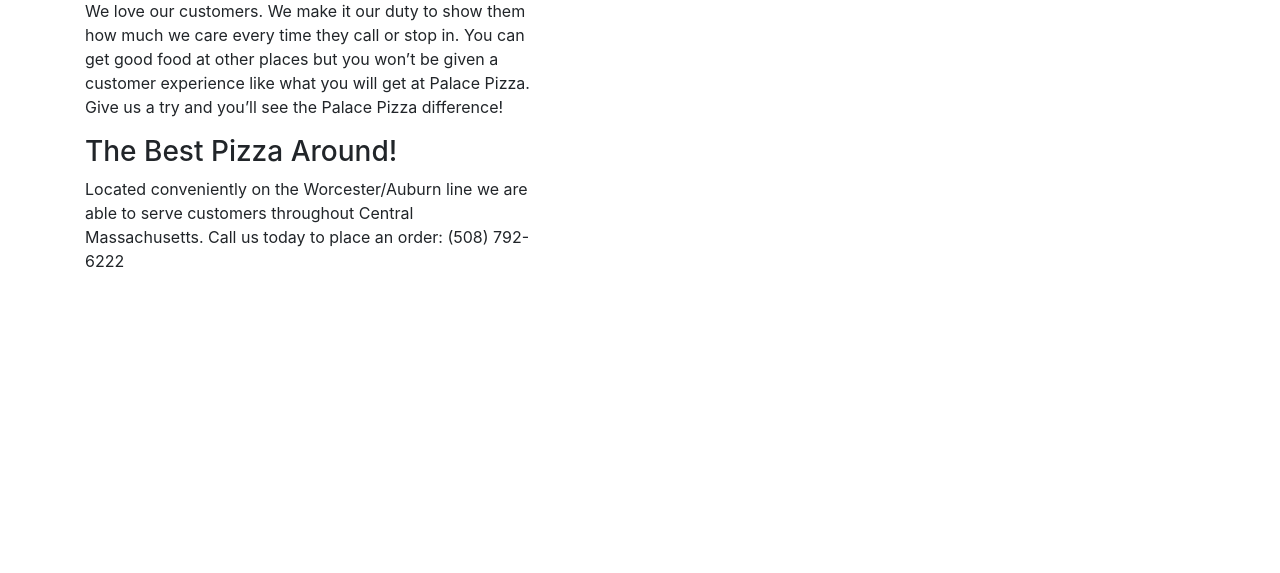
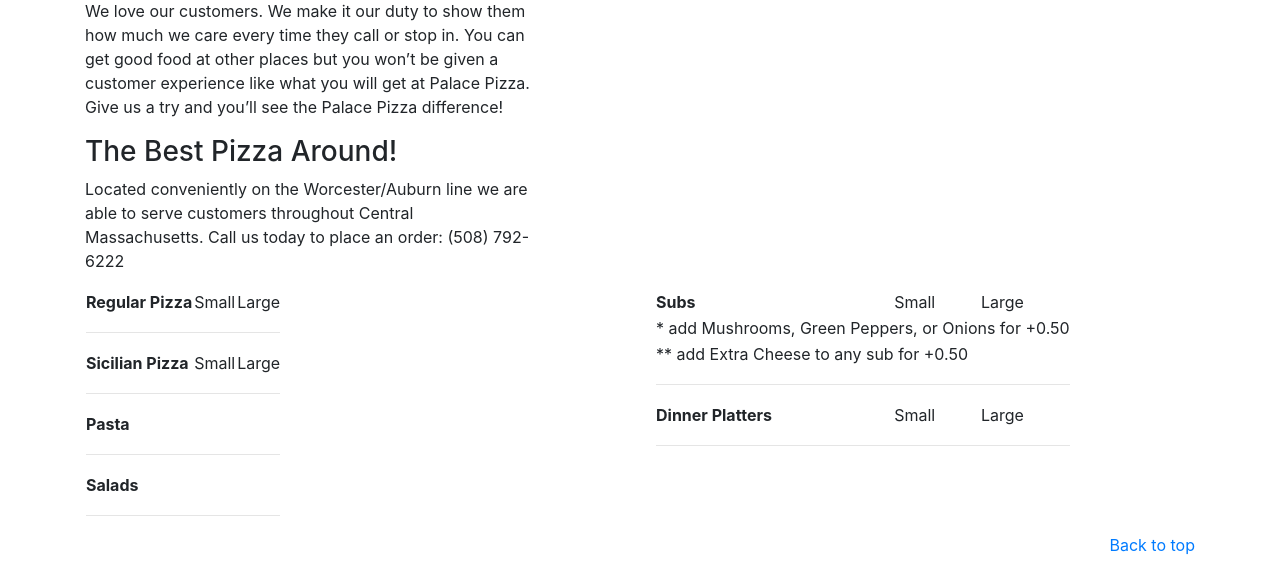
Before and after one commit to syadallah/palace-pizza, a Django app: page /login in a window 1280 px wide. Shown: the part 679-1252 px from the top of the page. Before the commit the page ends 946 px from the top, so only its background shows below. Run offline with Django 3.2, Linux system fonts and the light colour scheme; data that the repository does not hold is empty; some libraries are stand-ins or nearby versions.

Commit message:
Render MenuItem using

```diff
--- a/orders/templates/orders/login.html
+++ b/orders/templates/orders/login.html
@@ -60,8 +60,152 @@
    <div class="login-toppings"> Pepperoni, Sausage, Mushrooms, Onions, Ham, Canadian Bacon, Pineapple, Eggplant, Tomato & Basil, Green Peppers, Hamburger, Spinach, Artichoke, Buffalo Chicken, Barbecue Chicken, Anchovies, Black Olives, Fresh Garlic, Zucchini</div>
  </div>
 </div>
+<div class="row">
+    <div class="col-md-6 menu-login">
+      <table>
 
+        <!-- Regular Pizza -->
+        <tr>
+          <td><strong>Regular Pizza</strong></td>
+          <td>Small</td>
+          <td>Large</td>
+        </tr>
+        {% for item in menu %}
+          {% if item.group == 'Regular Pizza' %}
+            <tr id="{{ item.group }} + {{ item.item }}">
+              <td>{{ item.item }}</td>
+              <td>{{ item.price_sm }}</td>
+              <td>{{ item.price_lg }}</td>
+            </tr>
+          {% endif %}
+        {% endfor %}
+
+        <tr><td colspan=3><hr></td></tr>
+
+        <!-- Sicialian Pizza -->
+        <tr>
+          <td><strong>Sicilian Pizza</strong></td>
+          <td>Small</td>
+          <td>Large</td>
+        </tr>
+        {% for item in menu %}
+          {% if item.group == 'Sicilian Pizza' %}
+          <tr id="{{ item.group }} + {{ item.item }}">
+            <td>{{ item.item }}</td>
+            <td>{{ item.price_sm }}</td>
+            <td>{{ item.price_lg }}</td>
+          </tr>
+          {% endif %}
+        {% endfor %}
+
+        <tr><td colspan=3><hr></td></tr>
+
+        <!-- Pasta -->
+        <tr>
+          <td><strong>Pasta</strong></td>
+          <td></td>
+        </tr>
+        {% for item in menu %}
+          {% if item.group == 'Pasta' %}
+            <tr>
+              <td>{{ item.item }}</td>
+              <td>{{ item.price }}</td>
+            </tr>
+          {% endif %}
+        {% endfor %}
+
+        <tr><td colspan=3><hr></td></tr>
+
+        <!-- Salads -->
+        <tr>
+          <td><strong>Salads</strong></td>
+          <td></td>
+        </tr>
+        {% for item in menu %}
+          {% if item.group == 'Salads' %}
+          <tr>
+            <td>{{ item.item }}</td>
+            <td>{{ item.price }}</td>
+          </tr>
+          {% endif %}
+        {% endfor %}
+
+        <tr><td colspan=3><hr></td></tr>
+
+      </table>
+    </div>
+
+    <div class="col-md-6 menu-login">
+      <table>
+
+        <!-- Subs -->
+        <tr>
+          <td><strong>Subs</strong></td>
+          <td>Small</td>
+          <td>Large</td>
+        </tr>
+        {% for item in menu %}
+          {% if item.group == 'Subs' and item.item != 'Sausage, Peppers & Onions' and item.item != 'Steak + Cheese' %}
+          <tr id="{{ item.group }} + {{ item.item }}">
+              <td>{{ item.item }}</td>
+              <td>{{ item.price_sm }}</td>
+              <td>{{ item.price_lg }} </td>
+            </tr>
+          {% elif item.group == 'Subs' and item.item == 'Steak + Cheese' %}
+          <tr id="{{ item.group }} + {{ item.item }}">
+            <td>{{ item.item }} *</td>
+            <td>{{ item.price_sm }}</td>
+            <td>{{ item.price_lg }} </td>
+          </tr>
+          {% elif item.group == 'Subs' and item.item == 'Sausage, Peppers & Onions' %}
+            <tr id="{{ item.group }} + {{ item.item }}">
+              <td>{{ item.item }}</td>
+              <td></td>
+              <td>{{ item.price_lg }} </td>
+            </tr>
+          {% endif %}
+        {% endfor %}
+        <tr>
+          <td colspan=3>* add Mushrooms, Green Peppers, or Onions for +0.50</td>
+        </tr>
+        <tr>
+          <td colspan=3>** add Extra Cheese to any sub for +0.50</td>
+        </tr>
+
+        <tr><td colspan=3><hr></td></tr>
+
+        <!-- Dinner Platters -->
+        <tr>
+          <td><strong>Dinner Platters</strong></td>
+          <td>Small</td>
+          <td>Large</td>
+        </tr>
+        {% for item in menu %}
+          {% if item.group == 'Dinner Platters' %}
+          <tr>
+            <td>{{ item.item }}</td>
+            <td>{{ item.price_sm }}</td>
+            <td>{{ item.price_lg }}</td>
+          </tr>
+          {% endif %}
+        {% endfor %}
+
+        <tr><td colspan=3><hr></td></tr>
+
+      </table>
+    </div>
   </div>
+</div>
+
+<!-- Footer -->
+<footer class="text-muted">
+  <div class="container">
+    <p class="float-right">
+      <a href="#">Back to top</a>
+    </p>
+  </div>
+</footer>
+
 
 
 
--- a/orders/views.py
+++ b/orders/views.py
@@ -1,8 +1,36 @@
 from django.http import HttpResponse
 from django.shortcuts import render
+from orders.models import MenuItem
+from django.core import serializers
 
 # Create your views here.
 def index(request):
     return render(request, "orders/index.html")
 def login_view(request):
-        return render(request, "orders/login.html")
+  # POST
+  if request.method == 'POST':
+
+    # Grab username & password submitted via POST request & make sure that both
+    # fields are not empty
+    username = request.POST["username"]
+    password = request.POST["password"]
+    if username == '' or password == '':
+      return HttpResponse('{"success": false, "message": "Both username and password are required."}')
+
+    # Django built-in username & password authentication + login session -- by
+    # logging the user in, request.user.is_authenticated == True in the
+    # def index(request): route.
+    user = authenticate(request, username=username, password=password)
+    if user is not None:
+      login(request, user)
+      return HttpResponse('{"success": true, "message": ""}')
+    else:
+      return HttpResponse('{"success": false, "message": "Invalid username and/or password."}')
+
+  # GET
+  else:
+    context = {
+      "menu": MenuItem.objects.all(),
+    }
+    # print('===== LOGIN ===== context: ', context)
+    return render(request, "orders/login.html", context)
```
Also changed, not shown: orders/migrations/0001_initial.py.
